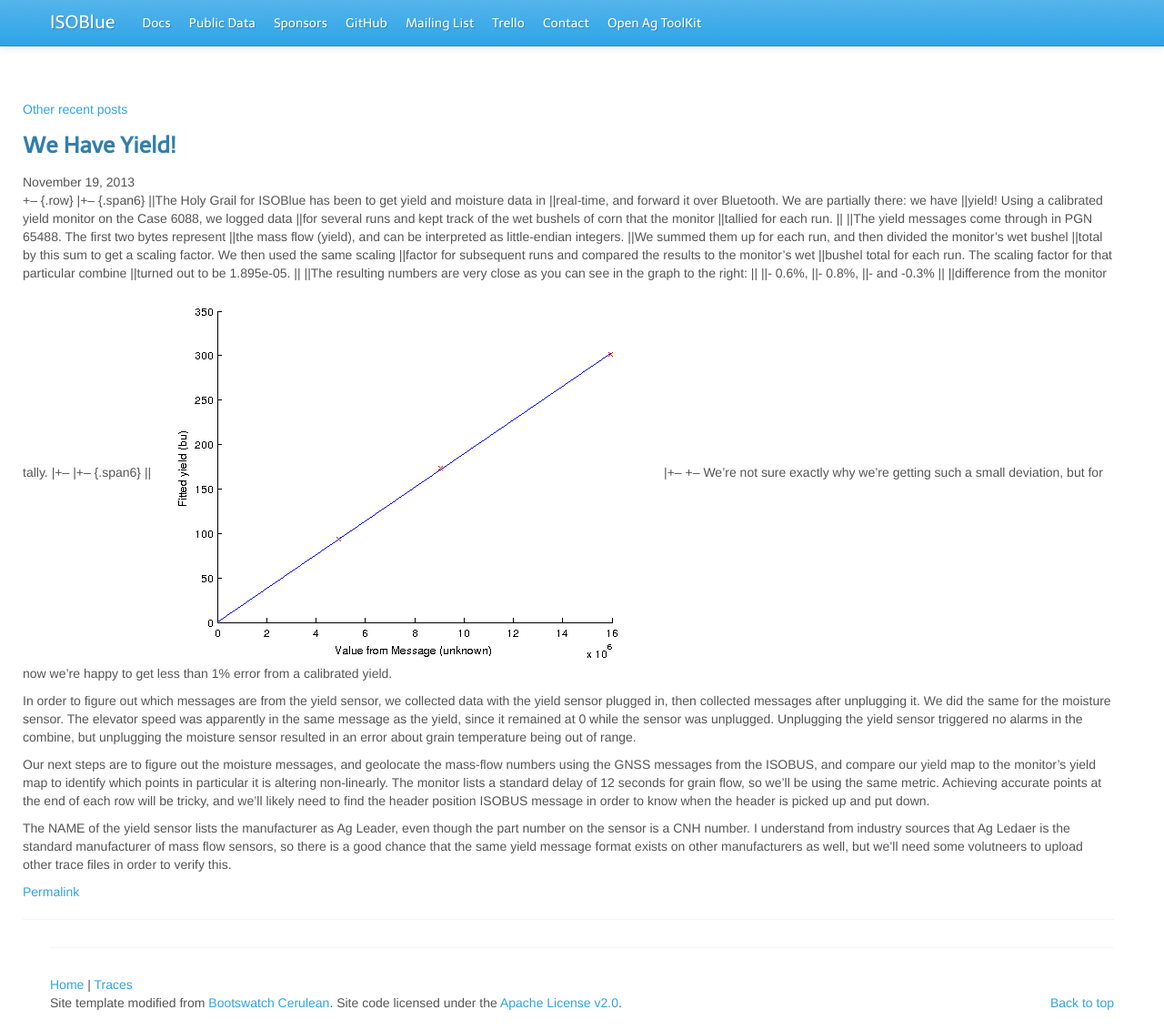
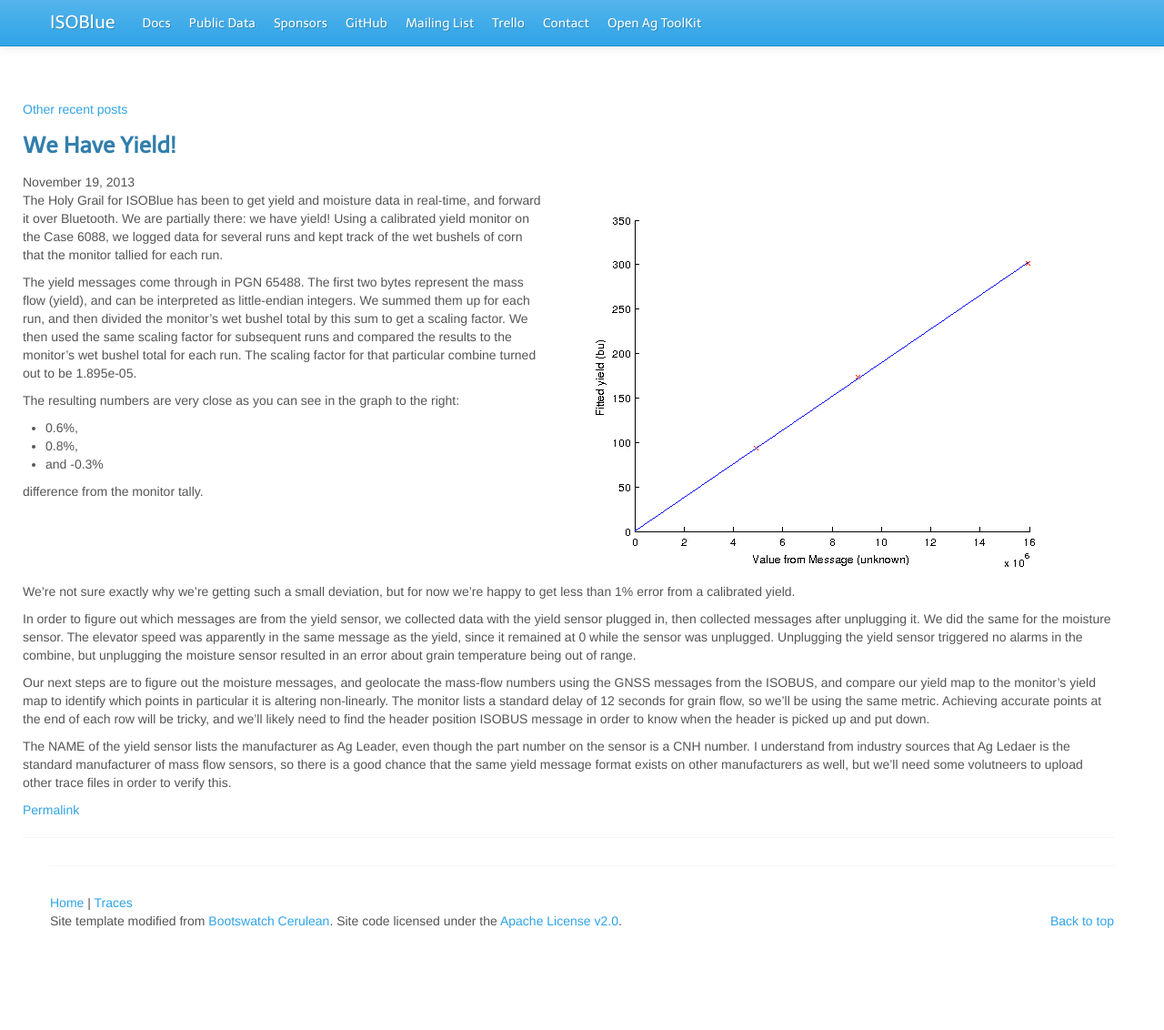
Before and after one commit to koch505/iosblue, a Jekyll site: the page built from _posts/2013-11-19-we-have-yield.markdown, in a window 1280 px wide and 1132 px high. Shown: the whole window at 91% size. Built offline with Jekyll 4.4.1, drawn with Linux system fonts in a browser that asks for light colours; nearby versions of some CDN libraries; comment, search, counter and statistics services are not loaded.

```diff
--- a/_config.yml
+++ b/_config.yml
@@ -1,6 +1,9 @@
 name: ISOBlue
+markdown: kramdown
+pygments: true
 timezone: America/New_York
-url: http://isoblue.github.io
+#url: http://isoblue.github.io
+url: http://localhost:4000
 permalink: /posts/:year/:month/:title
 description: Forwarding ISOBUS messages over Bluetooth.
 keywords:
--- a/_posts/2013-11-19-we-have-yield.markdown
+++ b/_posts/2013-11-19-we-have-yield.markdown
@@ -4,35 +4,35 @@ title: We Have Yield!
 date: 2013-11-19
 excerpt: We can now get yield from a Case (Ag Leader) mass flow sensor over ISOBUS.
 ---
+<div class="row" markdown="block">
+<div class="span6" markdown="block">
+The Holy Grail for ISOBlue has been to get yield and moisture data in
+real-time, and forward it over Bluetooth.  We are partially there: we have
+yield!  Using a calibrated yield monitor on the Case 6088, we logged data
+for several runs and kept track of the wet bushels of corn that the monitor
+tallied for each run.
 
-+-- {.row}
-|+-- {.span6}
-||The Holy Grail for ISOBlue has been to get yield and moisture data in
-||real-time, and forward it over Bluetooth.  We are partially there: we have
-||yield!  Using a calibrated yield monitor on the Case 6088, we logged data
-||for several runs and kept track of the wet bushels of corn that the monitor
-||tallied for each run.
-||
-||The yield messages come through in PGN 65488.  The first two bytes represent
-||the mass flow (yield), and can be interpreted as little-endian integers.
-||We summed them up for each run, and then divided the monitor's wet bushel
-||total by this sum to get a scaling factor.  We then used the same scaling
-||factor for subsequent runs and compared the results to the monitor's wet
-||bushel total for each run. The scaling factor for that particular combine
-||turned out to be 1.895e-05.
-||
-||The resulting numbers are very close as you can see in the graph to the right:
-||
-||-   0.6%,
-||-   0.8%,
-||-   and -0.3%
-||
-||difference from the monitor tally.
-|+--
-|+-- {.span6}
-||![Yield Scaling Factor](/images/yield_scaling_factor.png)
-|+--
-+--
+The yield messages come through in PGN 65488.  The first two bytes represent
+the mass flow (yield), and can be interpreted as little-endian integers.
+We summed them up for each run, and then divided the monitor's wet bushel
+total by this sum to get a scaling factor.  We then used the same scaling
+factor for subsequent runs and compared the results to the monitor's wet
+bushel total for each run. The scaling factor for that particular combine
+turned out to be 1.895e-05.
+
+The resulting numbers are very close as you can see in the graph to the right:
+
+-   0.6%,
+-   0.8%,
+-   and -0.3%
+
+difference from the monitor tally.
+</div>
+<div class="span6" markdown="block">
+![Yield Scaling Factor](/images/yield_scaling_factor.png)
+</div>
+</div>
+
 We're not sure exactly why we're getting such a small deviation, but for now
 we're happy to get less than 1% error from a calibrated yield.
 
```
